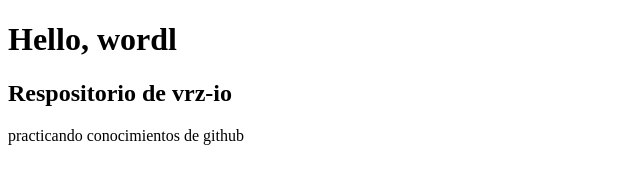
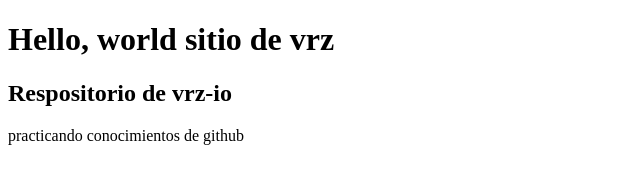
Before and after one commit to VYR-UZ/platzi-vrz, a plain HTML site: page index.html in a window 1280 px wide. Shown: the whole page, without its empty margins (0-640 px from the left). Drawn offline with Linux system fonts and the light colour scheme.

Commit message:
se edito h1 desde vscode

```diff
--- a/index.html
+++ b/index.html
@@ -7,7 +7,7 @@
     <title>Hello Github</title>
 </head>
 <body>
-    <h1>Hello, wordl</h1>
+    <h1>Hello, world sitio de vrz</h1>
     <h2>Respositorio de vrz-io</h2>
     <p>practicando conocimientos de github</p>
 </body>
```
